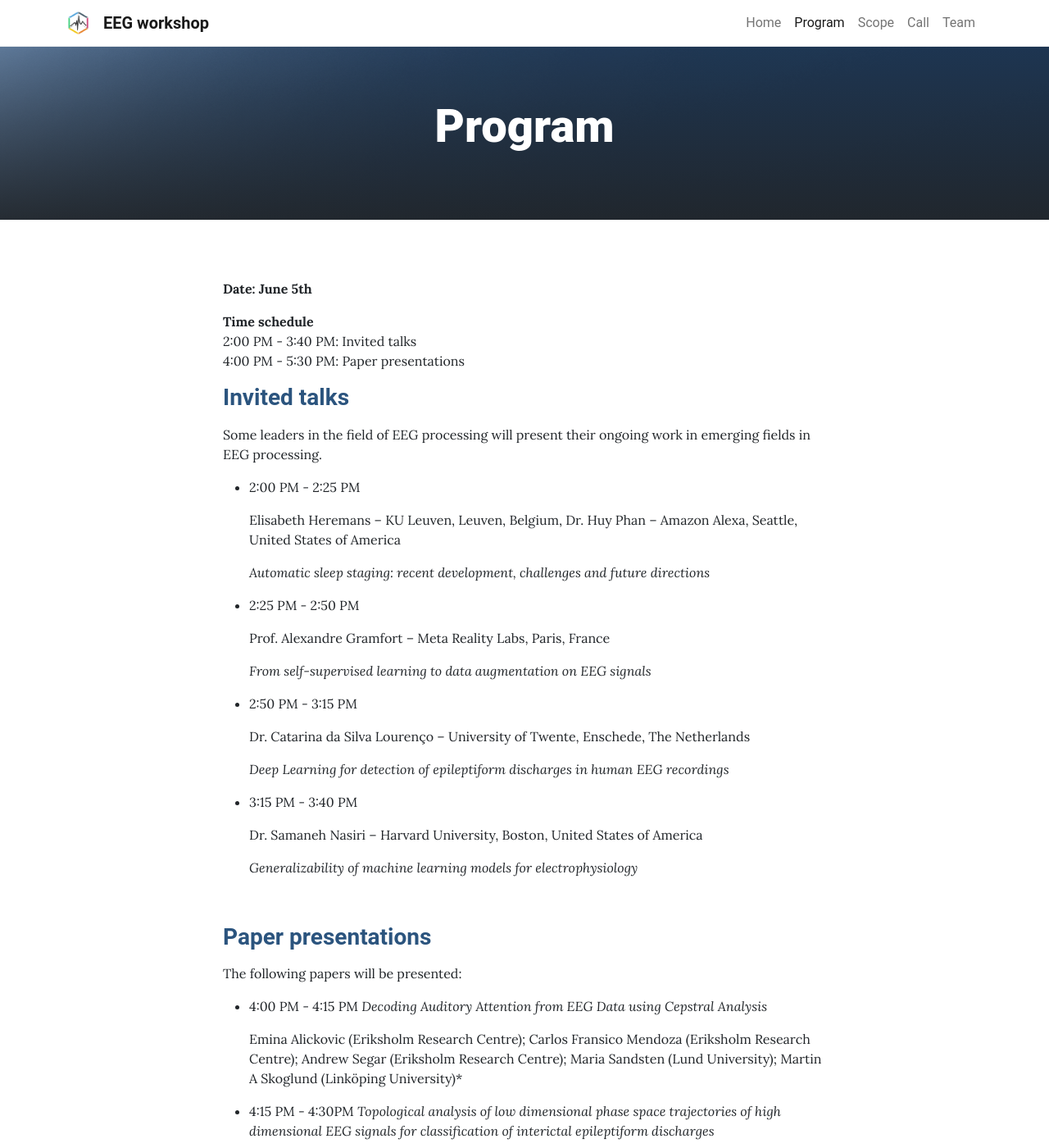
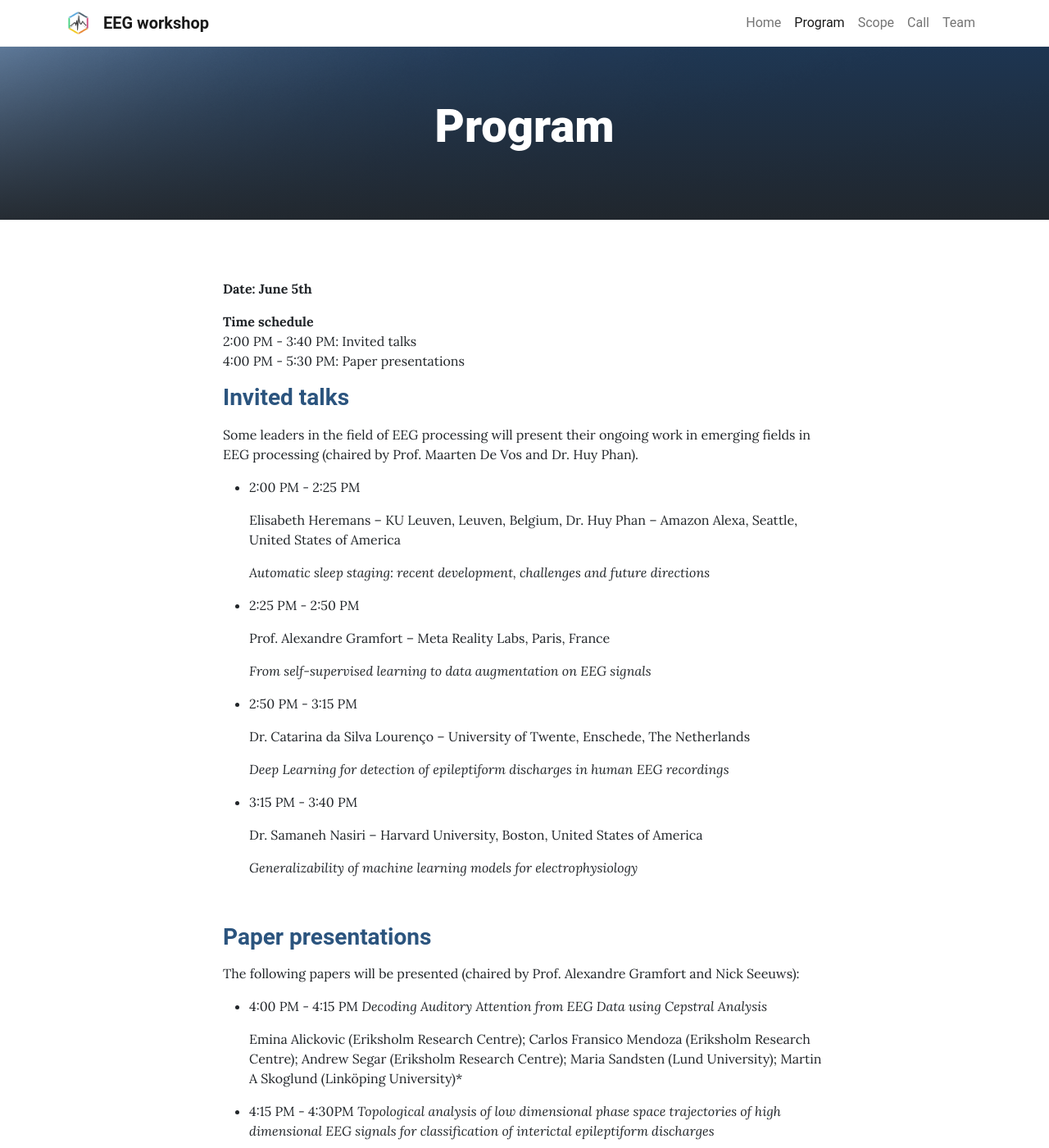
Before and after one commit to biomedepi/eegworkshop, a Jekyll site: the page built from pages/program.md, in a window 1280 px wide and 1400 px high. Shown: the whole window at 82% size. Built offline with Jekyll 4.4.1, drawn with Linux system fonts in a browser that asks for light colours.

```diff
--- a/pages/program.md
+++ b/pages/program.md
@@ -15,7 +15,7 @@ permalink: /program/
 
 ### **<span style="color:#2B547E">Invited talks</span>**
 
-Some leaders in the field of EEG processing will present their ongoing work in emerging fields in EEG processing.
+Some leaders in the field of EEG processing will present their ongoing work in emerging fields in EEG processing (chaired by Prof. Maarten De Vos and Dr. Huy Phan).
 - 2:00 PM - 2:25 PM
 
     Elisabeth Heremans – KU Leuven, Leuven, Belgium, Dr. Huy Phan – Amazon Alexa, Seattle, United States of America
@@ -45,7 +45,7 @@ Some leaders in the field of EEG processing will present their ongoing work in e
 
 [//]: # A regular paper presentation session on EEG signal processing will be held. We are welcoming contributions, which should be submitted by February 24 via the main conference platform, and will be reviewed according to the conference standards ([scope]({{ '/scope/' | relative_url }}) and [call for papers]({{ '/call/' | relative_url }}) for more information). Upon acceptance, papers will be given the opportunity to present, and will be published at the IEEE Xplore Digital Library.
 
-The following papers will be presented:
+The following papers will be presented (chaired by Prof. Alexandre Gramfort and Nick Seeuws):
 - 4:00 PM - 4:15 PM *Decoding Auditory Attention from EEG Data using Cepstral Analysis*
 
    Emina Alickovic (Eriksholm Research Centre); Carlos Fransico Mendoza (Eriksholm Research Centre); Andrew Segar (Eriksholm Research Centre); Maria Sandsten (Lund University); Martin A Skoglund (Linköping University)*
```
Also changed, not shown: pages/home.md (+1 -1 lines).
